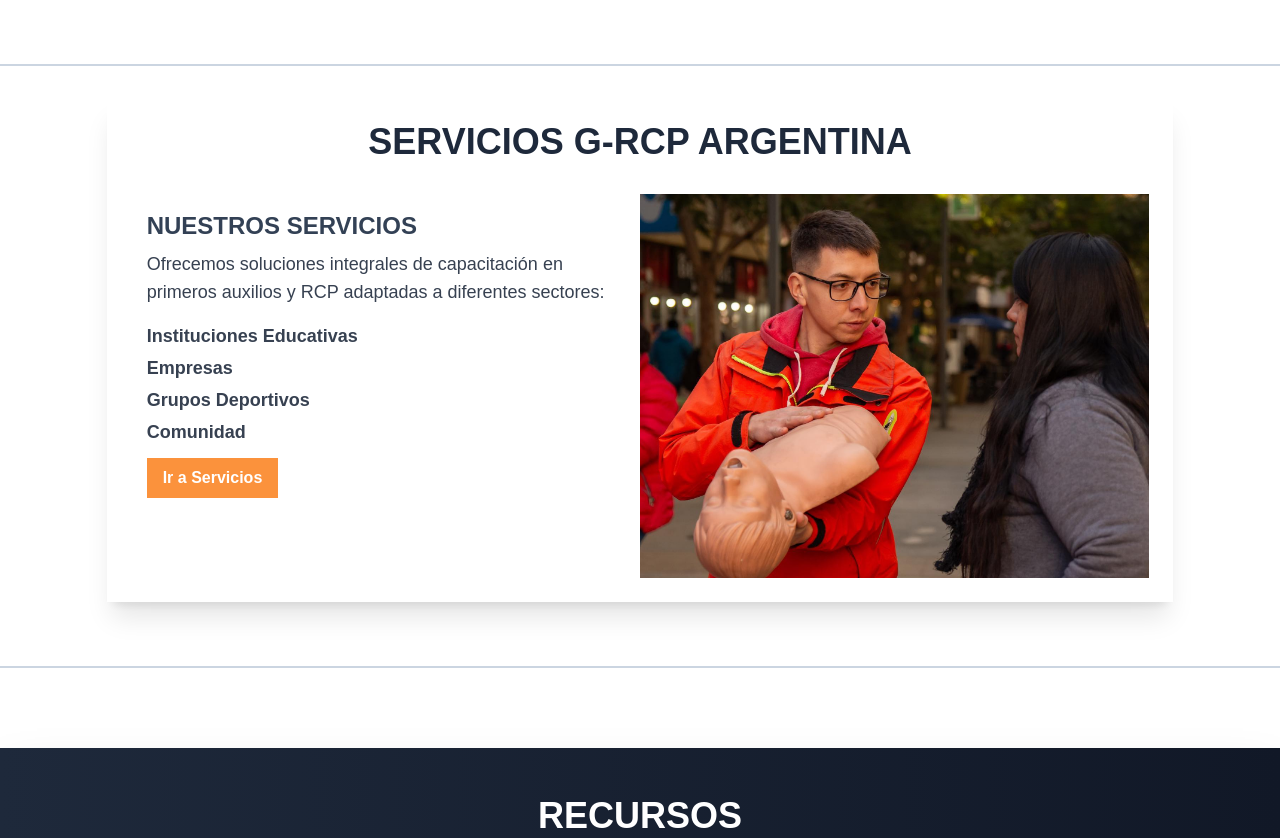
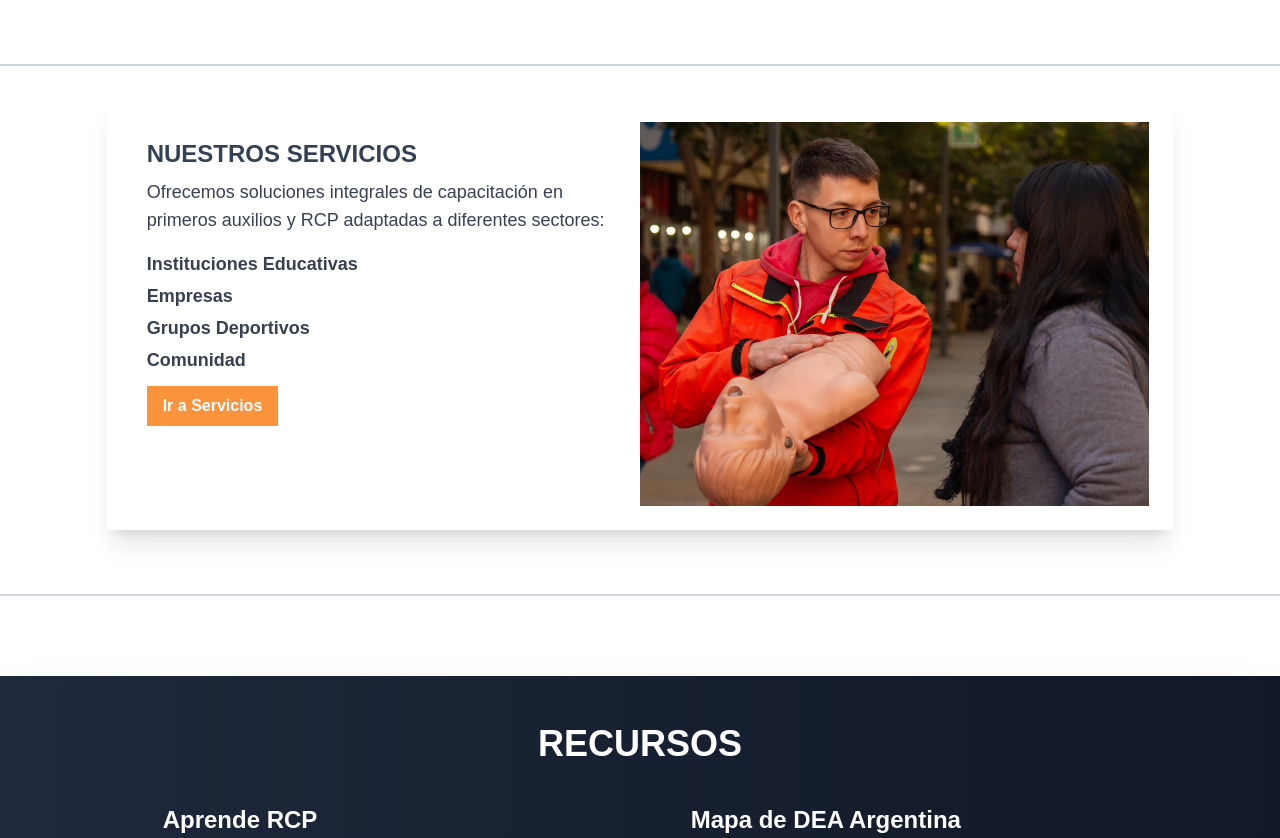
Before and after one commit to julianperuzzi/G-RCP-ARGENTINA, a React (Vite) app: page / in a window 1280 px wide. Shown: the part 840-1678 px from the top of the page. Built offline with nearby package versions, Linux system fonts and the light colour scheme.

Commit message:
Update Servicios.jsx

```diff
--- a/src/components/Servicios.jsx
+++ b/src/components/Servicios.jsx
@@ -1,6 +1,6 @@
 import React, { useEffect } from 'react';
 import { Link } from 'react-router-dom';
-import imagenFondo from '../assets/imgMision,etc/Captura de pantalla 2023-07-28 005936.png'; // Reemplaza con tu imagen de fondo
+import imagenFondo from '../assets/imgMision,etc/Captura de pantalla 2023-07-28 005936.png';
 import { Parallax } from 'react-parallax';
 import AOS from 'aos';
 import 'aos/dist/aos.css';
@@ -15,7 +15,6 @@ import 'aos/dist/aos.css';
 
   return (
     <div className=" md:w-10/12 mx-auto mt-8 shadow-xl p-6 hover:scale-105 transition duration-500" >
-      <h2 className="text-3xl md:text-4xl font-bold mb-8 text-center text-slate-800 uppercase">Servicios G-RCP Argentina</h2>
 
 
       <div className=" overflow-hidden flex md:flex-row flex-col-reverse  md:h-96">
```
